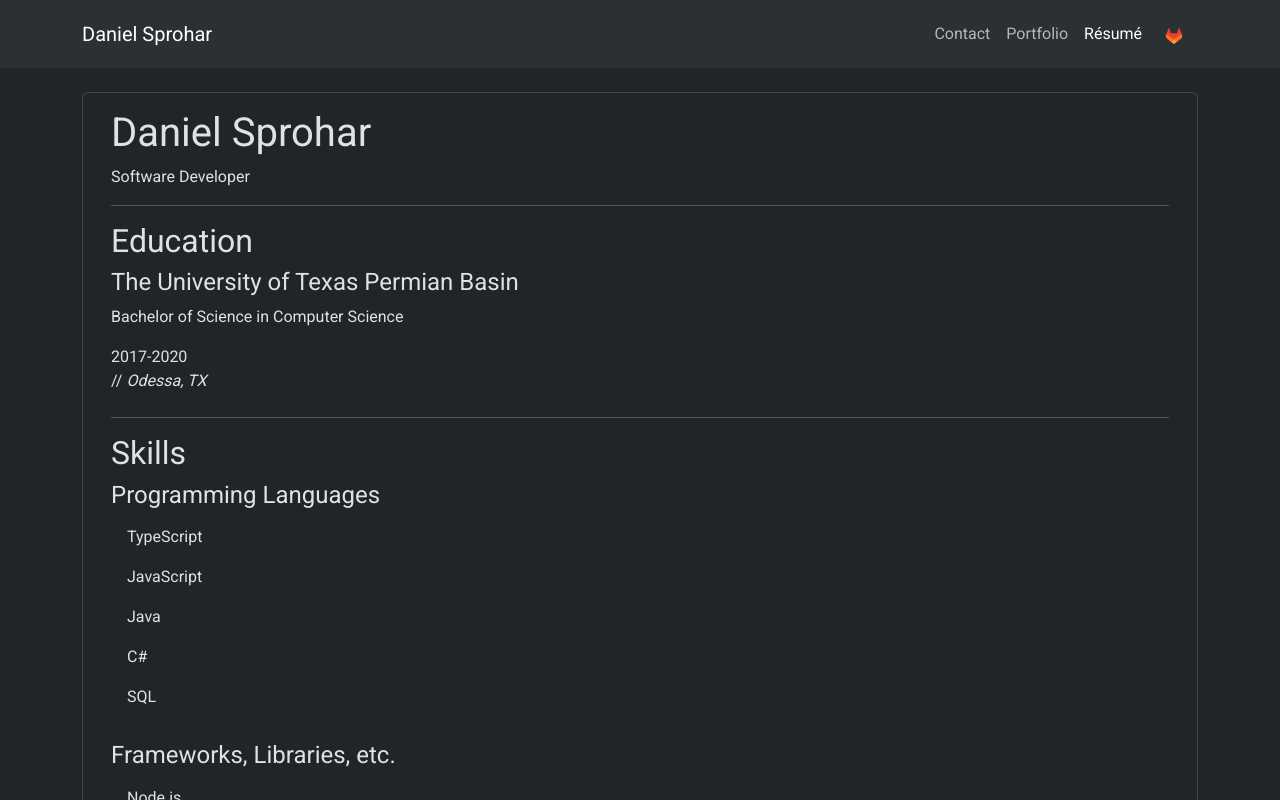
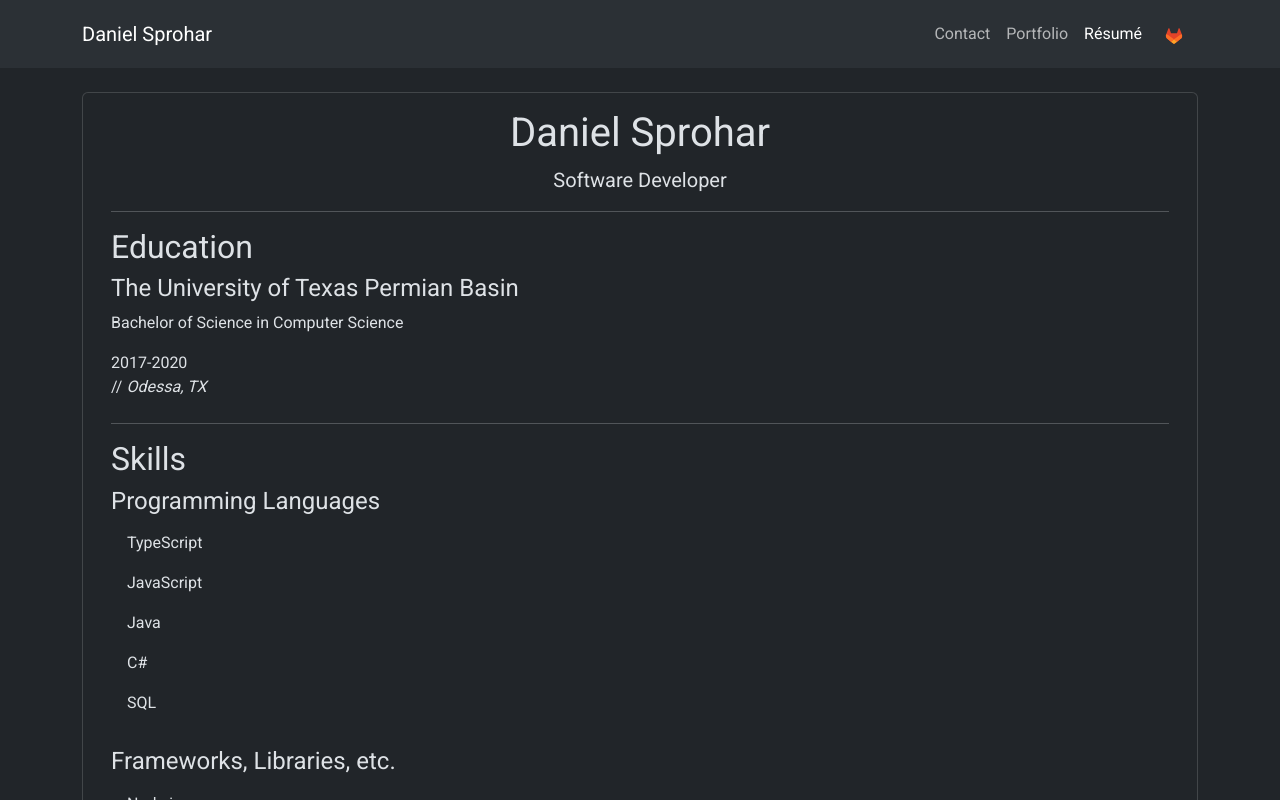
Before and after one commit to danielsprohar/personal-website, an Angular app: page /resume in a window 1280 px wide. Shown: the top 800 px of the page. Built offline with nearby package versions, Linux system fonts and the light colour scheme; no server answers; what @angular/fire would draw is missing.

Commit message:
Resume: Increased the font size

```diff
--- a/src/app/components/resume/resume.component.html
+++ b/src/app/components/resume/resume.component.html
@@ -1,11 +1,9 @@
 <div class="container sections card">
   <div class="card-body ml-4 mr-4">
-    <section class="flex-centered">
-      <header class="text-centered">
-        <h1>Daniel Sprohar</h1>
-        <p>Software Developer</p>
-      </header>
-    </section>
+    <header>
+      <h1 class="text-center">Daniel Sprohar</h1>
+      <p class="text-center fs-5">Software Developer</p>
+    </header>
 
     <hr />
 
```
